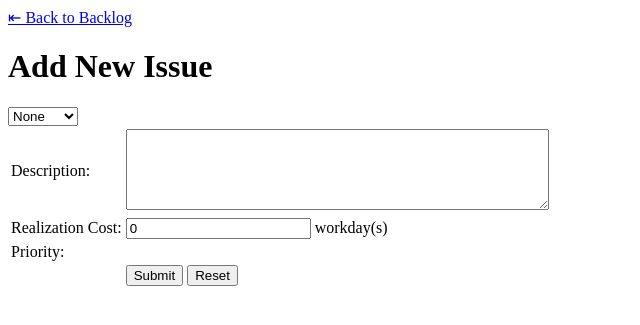
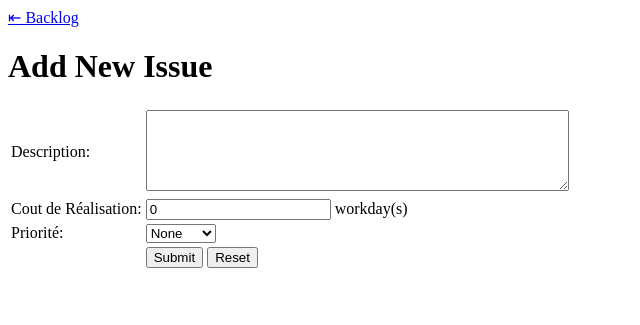
Before and after one commit to kfontain/cdp25, a PHP site: page /issue-form.php in a window 1280 px wide. Shown: the top 325 px of the page, without its empty margins (0-640 px from the left). Run offline with PHP 8.4, Linux system fonts and the light colour scheme.

Commit message:
Adds error messages and migrates priority from a string to an int

```diff
--- a/app/issue-form.php
+++ b/app/issue-form.php
@@ -1,8 +1,12 @@
 <?php
-namespace app;
+/*
+ * Add New Issue: issue-form.php
+ * Modify Issue #3: issue-form.php?id=3
+ */
 
 function getIssue($id) {
-    $mysqli = new \mysqli($_ENV['MYSQL_HOST'], $_ENV['MYSQL_USER'], $_ENV['MYSQL_PASSWORD'], $_ENV['MYSQL_DATABASE']);
+    $mysqli = new mysqli($_ENV['MYSQL_HOST'], $_ENV['MYSQL_USER'], $_ENV['MYSQL_PASSWORD'], $_ENV['MYSQL_DATABASE']);
+
     if ($mysqli->connect_error) {
         $error = 'Connect Error (' . $mysqli->connect_errno . ') ' . $mysqli->connect_error;
         trigger_error($error, E_USER_ERROR);
@@ -12,23 +16,35 @@ function getIssue($id) {
     $sql = 'SELECT * FROM issues WHERE id = ? LIMIT 1';
 
     $stmt = $mysqli->prepare($sql);
-    # Assert $stmt !== FALSE
+    if ($stmt === FALSE) {
+        $error = 'Prepare Error (' . $mysqli->errno . ') ' . $mysqli->error;
+        trigger_error($error, E_USER_ERROR);
+        return FALSE;
+    }
     $stmt->bind_param('i', $id);
 
     if (!$stmt->execute()) {
-        # Error
+        $error = 'Execute Error (' . $stmt->errno . ') ' . $stmt->error;
+        trigger_error($error, E_USER_ERROR);
         return FALSE;
     }
 
     $result = $stmt->get_result();
-    # Assert $result !== FALSE
-    return $result->fetch_assoc();
+    if ($stmt === FALSE) {
+        $error = 'Result Error (' . $mysqli->errno . ') ' . $mysqli->error;
+        trigger_error($error, E_USER_ERROR);
+        return FALSE;
+    }
+
+    $issue = $result->fetch_assoc();
+    $mysqli->close();
+    return $issue;
 }
 
 if (isset($_GET['id']) && ctype_digit($_GET['id'])) {
     $action = 'modify';
     $id = $_GET['id'];
-    $issue = getIssue($id);
+    $issue = getIssue(intval($id));
     $TITLE = "Modify Issue #$id";
 } else {
     $action = 'add';
@@ -44,7 +60,7 @@ if (isset($_GET['id']) && ctype_digit($_GET['id'])) {
         <title><?php echo $TITLE; ?></title>
     </head>
     <body>
-        <a href="backlog.php">&#8676; Back to Backlog</a>
+        <a href="backlog.php">&#8676; Backlog</a>
         <h1><?php echo $TITLE; ?></h1>
         <form action="query.php" method="post">
             <input id="action" name="action" type="hidden" value="<?php echo $action; ?>" />
@@ -55,13 +71,11 @@ if (isset($_GET['id']) && ctype_digit($_GET['id'])) {
                     <td>
                         <textarea id="description" name="description"
                                   maxlength="500" rows="5" cols="50"
-                                  required="required">
-                            <?php if (is_array($issue)) echo $issue['description']; ?>
-                        </textarea>
+                                  required="required"><?php if (is_array($issue)) echo $issue['description']; ?></textarea>
                     </td>
                 </tr>
                 <tr>
-                    <td>Realization Cost:</td>
+                    <td>Cout de Réalisation:</td>
                     <td>
                         <?php $cost = is_array($issue) ? $issue['cost'] : 0; ?>
                         <input id="cost" name="cost" type="number" min="0" step="0.5"
@@ -69,18 +83,17 @@ if (isset($_GET['id']) && ctype_digit($_GET['id'])) {
                     </td>
                 </tr>
                 <tr>
-                    <td>Priority:</td>
+                    <td>Priorité:</td>
                     <td>
-                    </td>
                         <?php
-                        $priority = is_array($issue) ? $issue['priority'] : '';
+                        $priority = is_array($issue) ? $issue['priority'] : 0;
                         $selected = 'selected="selected"';
                         ?>
                         <select id="priority" name="priority">
-                            <option value="" <?php if ($priority === '') echo $selected; ?>>None</option>
-                            <option value="low" <?php if ($priority === 'low') echo $selected; ?>>Low</option>
-                            <option value="medium" <?php if ($priority === 'medium') echo $selected; ?>>Medium</option>
-                            <option value="high" <?php if ($priority === 'high') echo $selected; ?>>High</option>
+                            <option value="0" <?php if ($priority === 0) echo $selected; ?>>None</option>
+                            <option value="1" <?php if ($priority === 1) echo $selected; ?>>Low</option>
+                            <option value="2" <?php if ($priority === 2) echo $selected; ?>>Medium</option>
+                            <option value="3" <?php if ($priority === 3) echo $selected; ?>>High</option>
                         </select>
                     </td>
                 </tr>
```
